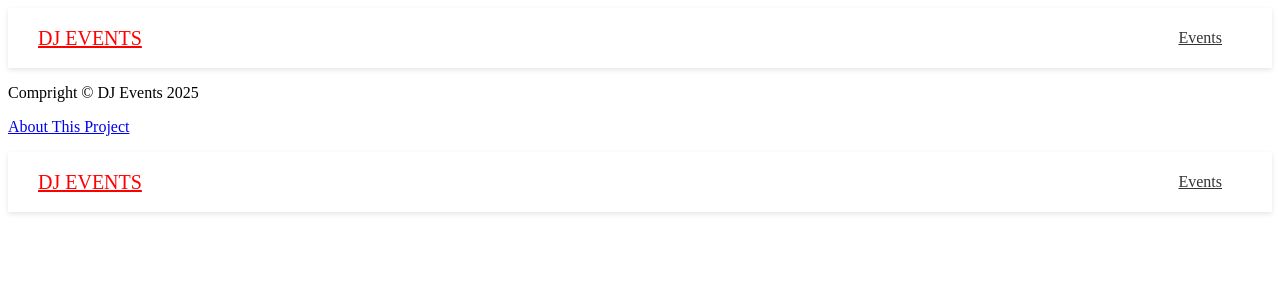
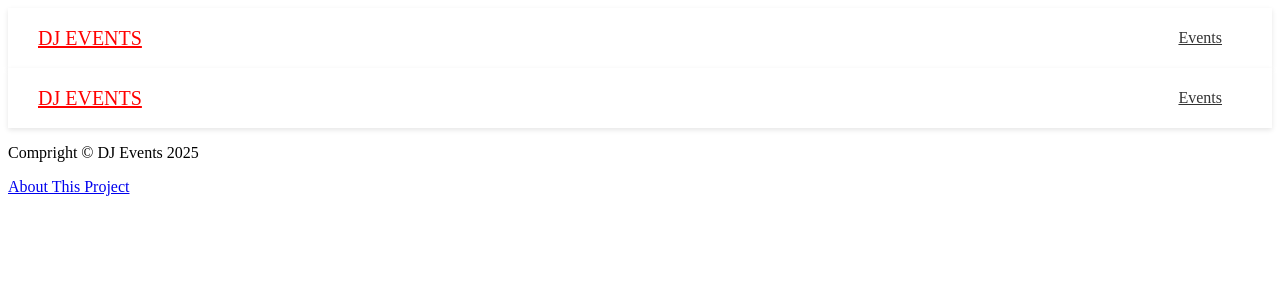
Before and after one commit to pravinkumar172929/next-js-app, a Next.js app: page /header in a window 1280 px wide. Shown: the top 300 px of the page. Built offline with nearby package versions, Linux system fonts and the light colour scheme.

Commit message:
fixed layout keeping chilren between header and footer

```diff
--- a/app/layout.tsx
+++ b/app/layout.tsx
@@ -11,10 +11,12 @@ export const metadata = {
 export default function Layout({ children }: { children: React.ReactNode }) {
   return (
     <>
-      <Header />
-      <Footer />
       <html lang="en">
-        <body>{children}</body>
+        <body>
+          <Header />
+          {children}
+          <Footer />
+        </body>
       </html>
     </>
   );
```
